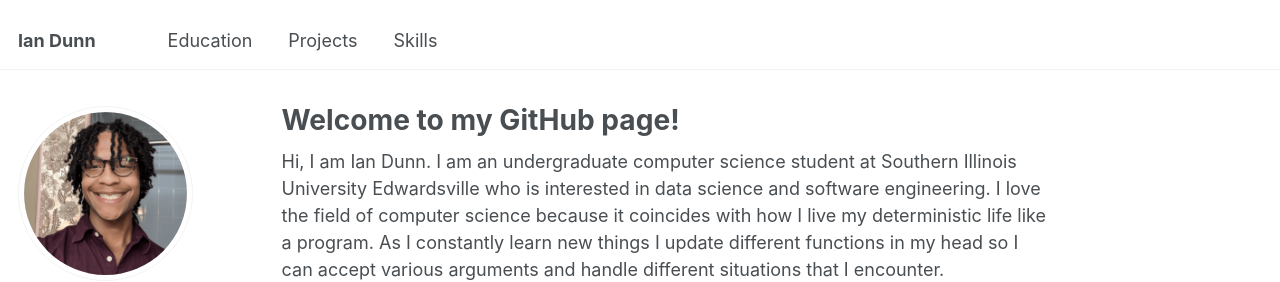
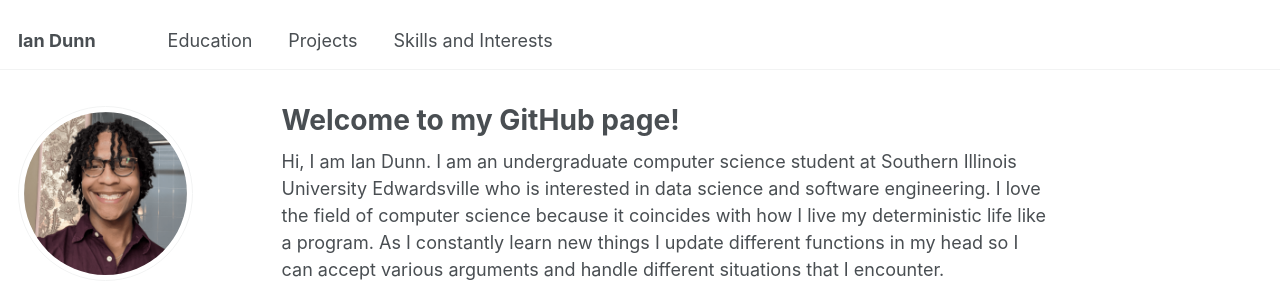
Before and after one commit to 1ntentions/1ntentions.github.io, a Jekyll site: the page built from _pages/about.md, in a window 1280 px wide. Shown: the top 282 px of the page. Built offline with Jekyll 4.4.1, drawn with Linux system fonts in a browser that asks for light colours.

Commit message:
Update navigation.yml

```diff
--- a/_data/navigation.yml
+++ b/_data/navigation.yml
@@ -11,5 +11,5 @@ main:
   - title: "Projects"
     url: /projects/
 
-  - title: "Skills"
+  - title: "Skills and Interests"
     url: /skills/
```
